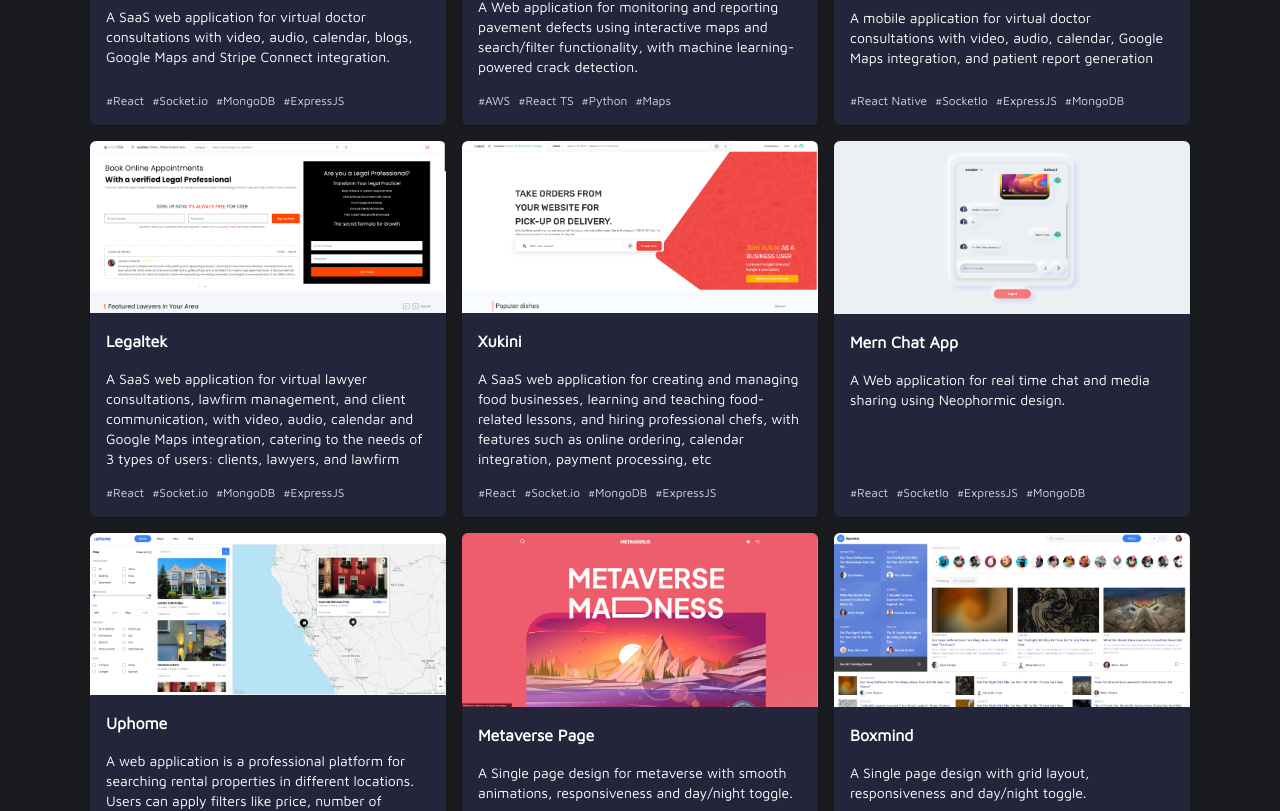
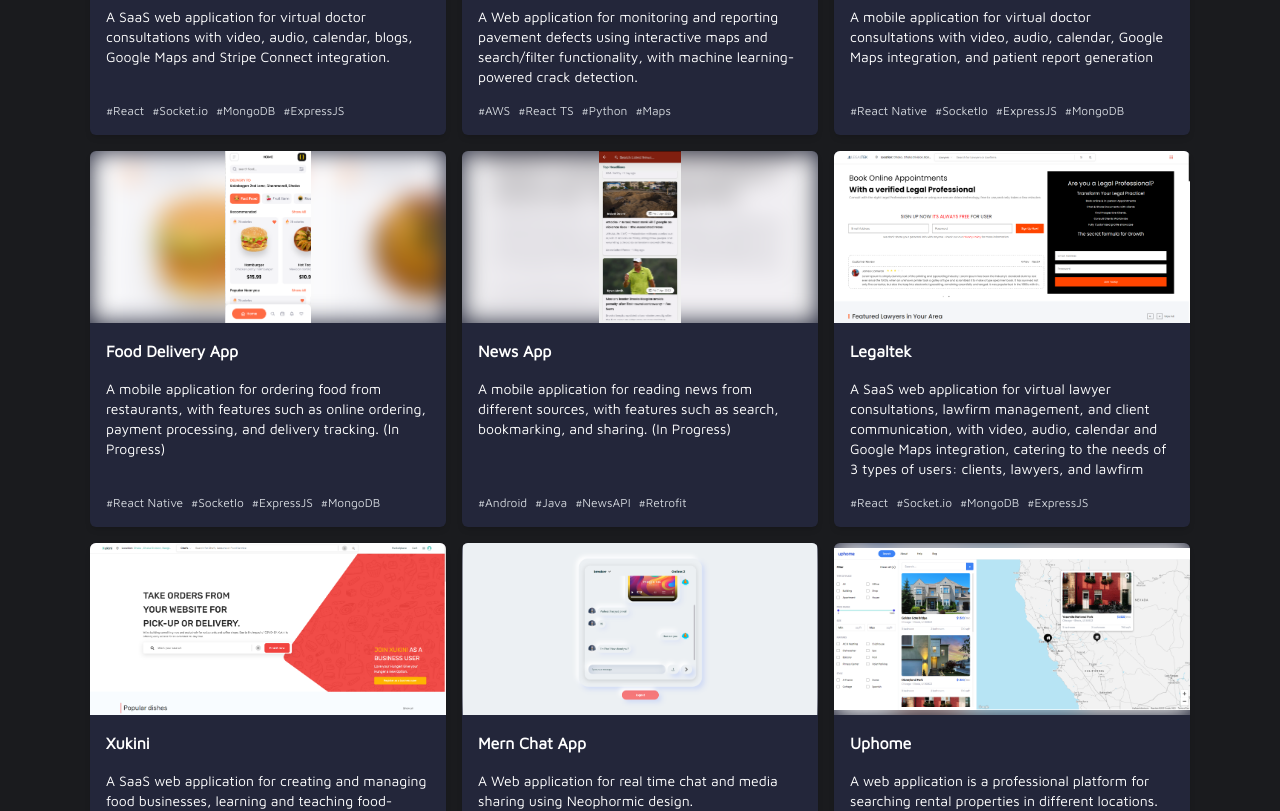
Before and after one commit to Waheed4719/my-portfolio, a React (Create React App) app: page / in a window 1280 px wide. Shown: the part 4757-5568 px from the top of the page. Built offline with nearby package versions, Linux system fonts and the light colour scheme; the HTML template or start-up script is replaced by a standard one.

Commit message:
Add Food delivery app and News app project to portfolio

```diff
--- a/src/components/MyProjects/Card/index.tsx
+++ b/src/components/MyProjects/Card/index.tsx
@@ -25,6 +25,14 @@ export default ({ image, title, description, technologies, link, github }: Props
             !link && 'cursor-not-allowed'
         }`}
     >
+        <div className='h-[172px] object-contain relative flex items-center justify-center overflow-hidden'>
+            <img
+                src={image}
+                className='h-[172px] w-full absolute object-center top-0 left-0 bottom-0 right-0 object-cover blur-md'
+                alt={`${title}-blur`}
+            />
+            <img src={image} className='h-[172px] object-contain relative z-1' alt={`${title}`} />
+        </div>
         <div className='hidden absolute top-[10px] right-[10px] p-2 group-hover:block group-hover:bg-red rounded-md'>
             <Icon iconName={`${link ? 'visibility' : 'visibilityOff'}`} />
         </div>
@@ -37,7 +45,6 @@ export default ({ image, title, description, technologies, link, github }: Props
                 <Icon iconName='github' />{' '}
             </a>
         )}
-        <img src={image} alt={`${title}`} />
         <div className='p-4 flex-1 flex flex-col'>
             <h4 className='mb-4 text-white font-semibold'>{title}</h4>
             <p className='mb-4 text-white text-sm flex-1'>{description}</p>
--- a/src/json/data.ts
+++ b/src/json/data.ts
@@ -9,6 +9,8 @@ import UphomeImage from '../assets/images/Uphome.png';
 import BoxmindImage from '../assets/images/Boxmind.png';
 import WishbuxImage from '../assets/images/Wishbux.png';
 import MelaniesPortfolioImage from '../assets/images/MelaniePortfolio.png';
+import FoodDeliveryAppImage from '../assets/images/Food Delivery.png';
+import NewsAppImage from '../assets/images/News App.png';
 
 import {
     css,
@@ -96,6 +98,24 @@ export const projects = [
             'A mobile application for virtual doctor consultations with video, audio, calendar, Google Maps integration, and patient report generation',
         technologies: ['React Native', 'SocketIo', 'ExpressJS', 'MongoDB'],
         link: 'https://play.google.com/store/apps/details?id=com.ihs.myhealth'
+    },
+    {
+        image: FoodDeliveryAppImage,
+        title: 'Food Delivery App',
+        github: 'https://github.com/Waheed4719/Food-delivery-App',
+        description:
+            'A mobile application for ordering food from restaurants, with features such as online ordering, payment processing, and delivery tracking. (In Progress)',
+        technologies: ['React Native', 'SocketIo', 'ExpressJS', 'MongoDB'],
+        link: ''
+    },
+    {
+        image: NewsAppImage,
+        title: 'News App',
+        github: 'https://github.com/Waheed4719/News-App',
+        description:
+            'A mobile application for reading news from different sources, with features such as search, bookmarking, and sharing. (In Progress)',
+        technologies: ['Android', 'Java', 'NewsAPI', 'Retrofit'],
+        link: ''
     },
     {
         image: LegaltekImage,
```
Also changed, not shown: src/assets/images/Food Delivery.png (added), src/assets/images/News App.png (added).
